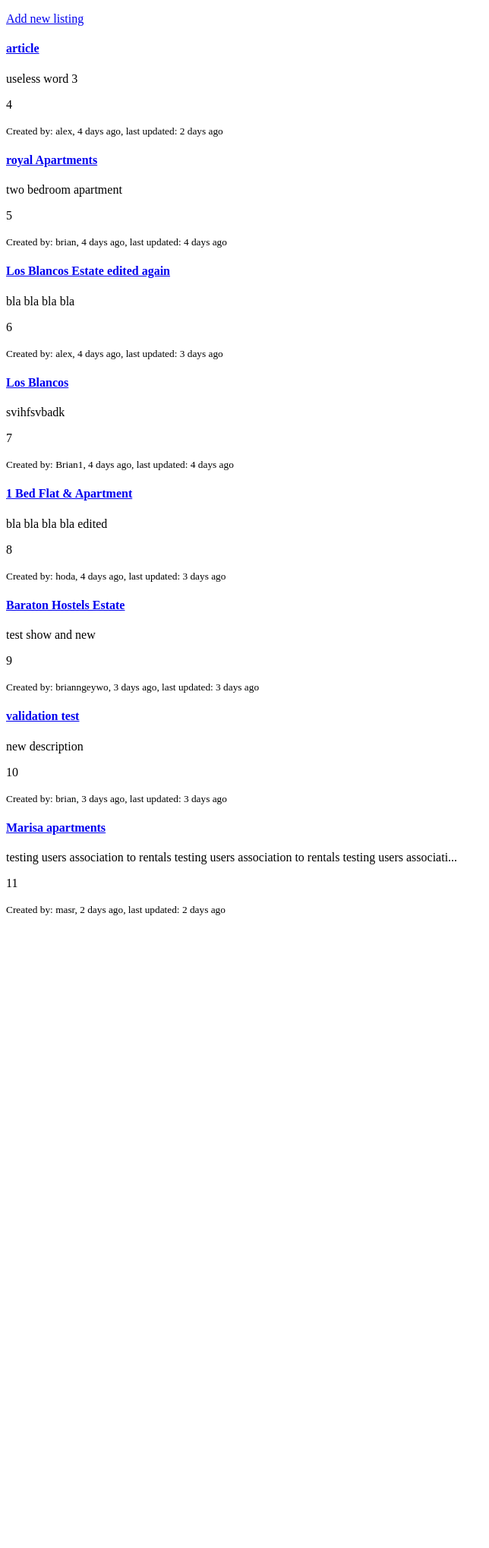
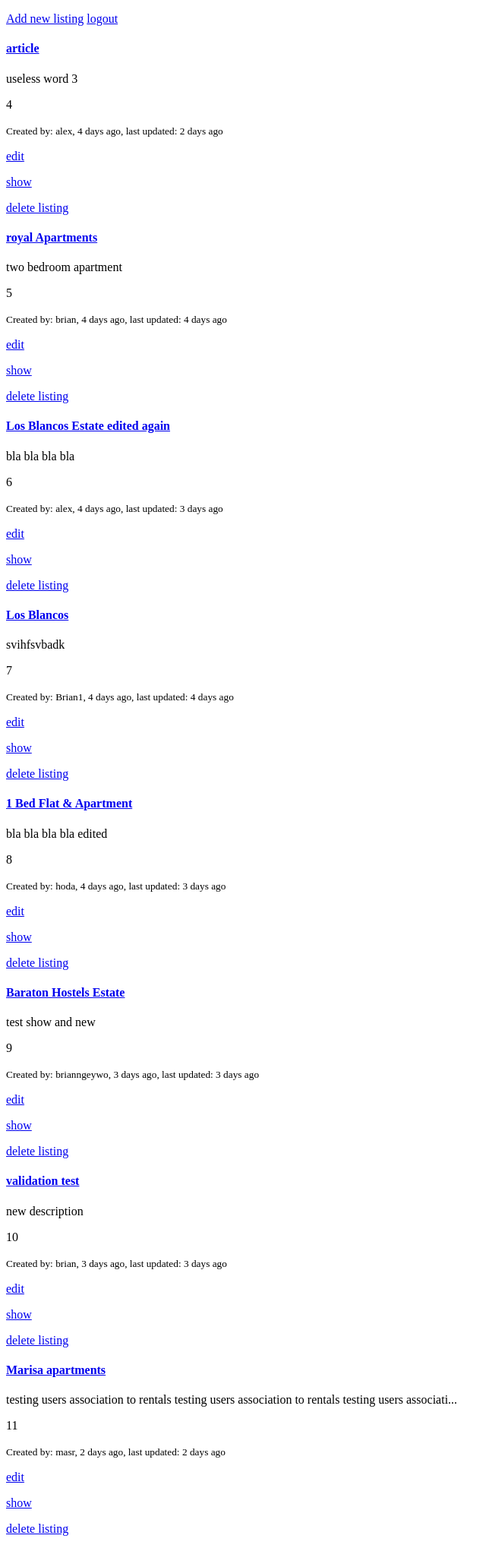
Before and after one commit to brianngeywo/alpharent, a Rails app: page /rentals in a window 1280 px wide. Shown: the whole page at 76% size, without its empty margins (0-644 px from the left). Before the commit the page ends 1205 px from the top, so only its background shows below. Run offline with Rails 7, Linux system fonts and the light colour scheme; data comes from the database, SQL or seed files in the repository.

Commit message:
create and destroy sessions

```diff
--- a/app/controllers/users_controller.rb
+++ b/app/controllers/users_controller.rb
@@ -15,7 +15,7 @@ class UsersController < ApplicationController
       @user = User.new(user_params)
       if @user.save
         flash[:success] = "Welcome to the alpha rent"
-        redirect_to rentals_url
+        redirect_to rentals_path
       else
         flash[:error] = "Something went wrong"
         render 'new'
--- a/app/views/rentals/_rental.html.erb
+++ b/app/views/rentals/_rental.html.erb
@@ -1,7 +1,8 @@
 <p class="text-blue-700 text-2xl font-bold">
 <%= link_to 'Add new listing', new_rental_path %>
+<%= link_to 'logout', logout_path, method: :delete %>
 </p>
-<div class="w-2/3 ml-32 bg-gray-200 border-2 border-black h-60">
+<div class="w-auto ml-32 bg-gray-200 border-2 border-black h-60">
   <div class="p-4">
     <% obj.each do |rental| %>
     <div class="shadow-2xl m-3">
@@ -11,6 +12,10 @@
         <p><%= rental.id %></p>
                 <small>Created by: <%= rental.user.username if rental.user%>, <%= time_ago_in_words(rental.created_at)%> ago,
         last updated: <%= time_ago_in_words(rental.updated_at) %> ago</small>
+        <p><%= link_to 'edit', edit_rental_path(rental) %></p>
+        <p><%= link_to 'show', rental_path(rental) %></p>
+        <p><%= link_to 'delete listing', rental, method: :delete,data: { confirm: 'Are you sure?' } %></p>
+        <p></p>
       </div>
     </div>
   <% end %>
--- a/app/views/users/show.html.erb
+++ b/app/views/users/show.html.erb
@@ -2,7 +2,7 @@
   welcome to <%= @user.username %>'s page'
 </p>
 
-<div class="max-w-sm rounded overflow-hidden shadow-lg">
+<div class="max-w-full rounded overflow-hidden shadow-lg">
   <%= gravatar_for @user%>
   <div class="px-6 py-4">
     <div class="font-bold text-xl mb-2"><%= @user.username %>'s rentals</div>
--- a/config/routes.rb
+++ b/config/routes.rb
@@ -4,4 +4,7 @@ Rails.application.routes.draw do
   resources :rentals
   resources :users, except: [:new]
   get 'signup', to: 'users#new'
+  get 'login', to: 'sessions#new'
+  post 'login', to: 'sessions#create'
+  delete 'logout', to: 'sessions#destroy'
 end
```
Also changed, not shown: app/controllers/sessions_controller.rb (added, +22 -0 lines), app/views/sessions/new.html.erb (added, +15 -0 lines), 2 other files.
